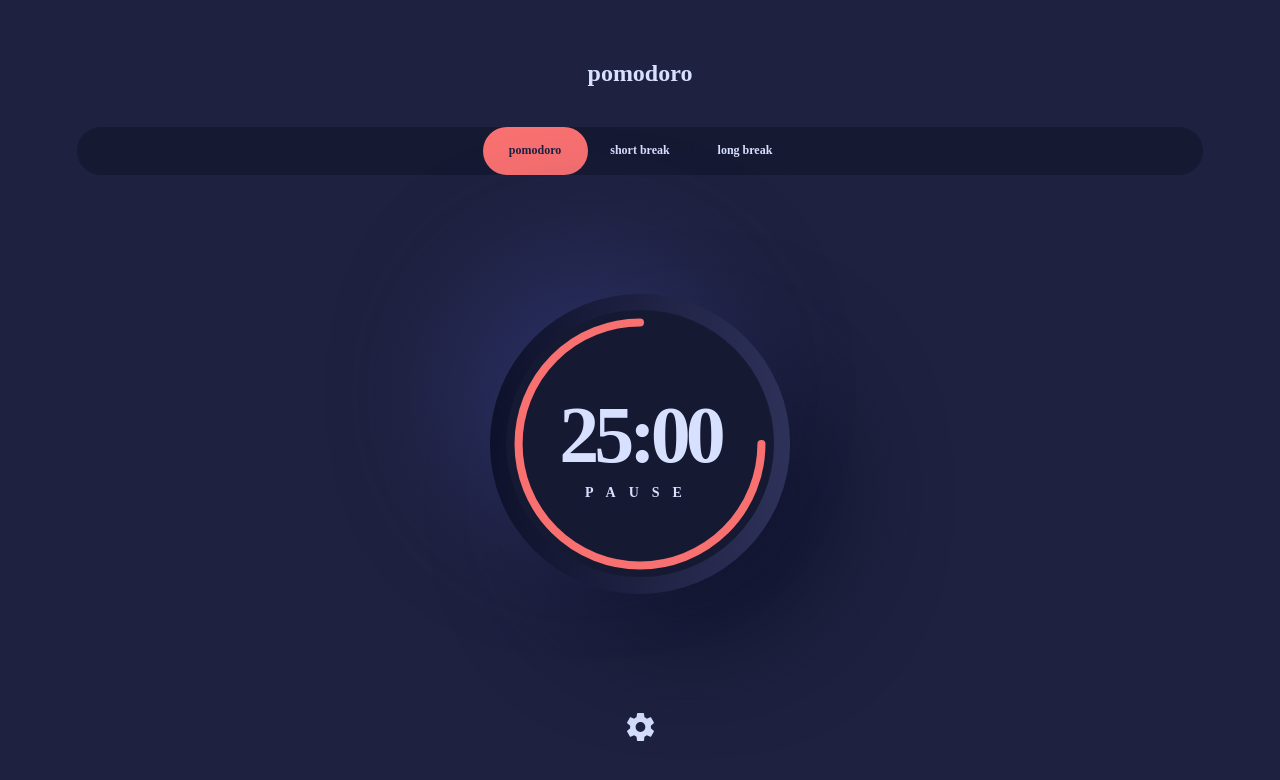
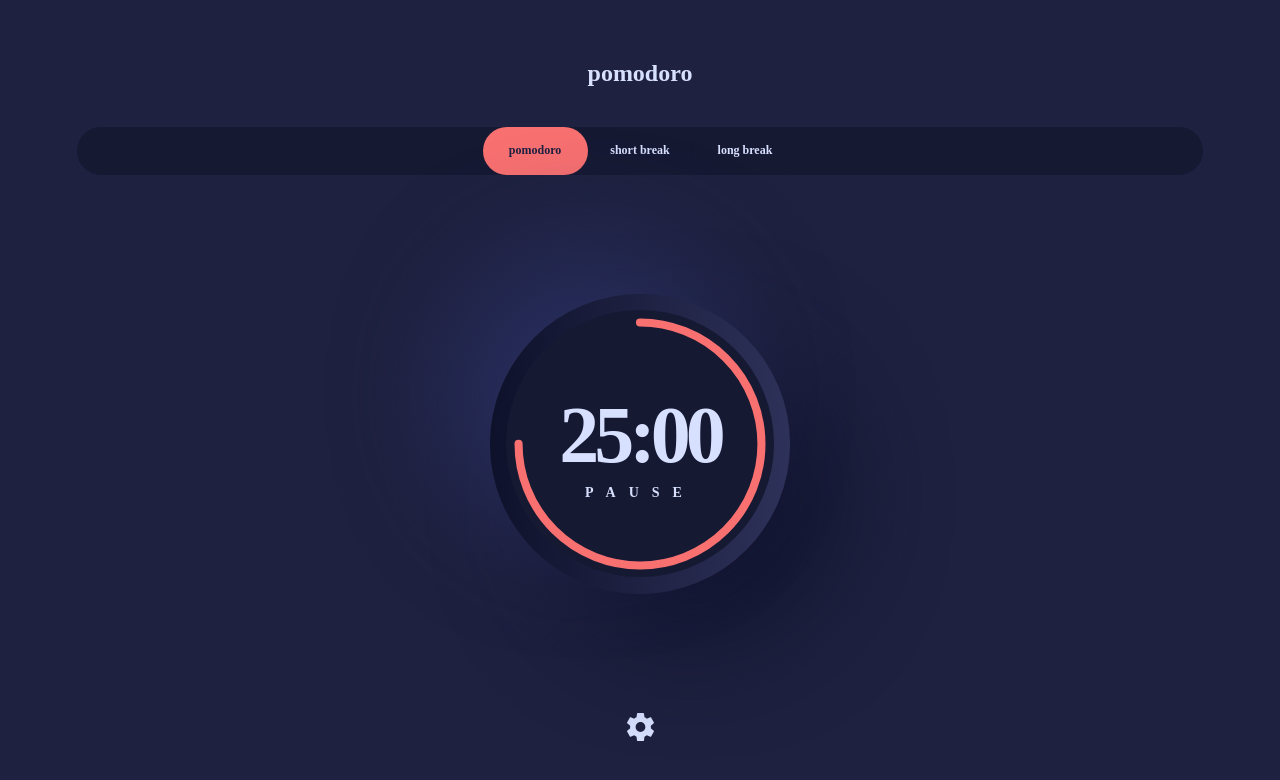
Before and after one commit to ringlochid/pomodoro-app, a React (Vite) app: page / in a window 1280 px wide. Shown: the top 780 px of the page. Built offline with nearby package versions, Linux system fonts and the light colour scheme.

Commit message:
add: setting provider + settings hook

```diff
--- a/src/App.tsx
+++ b/src/App.tsx
@@ -3,14 +3,17 @@ import { ModalContainer } from "./components/modalContainer";
 import { HeaderContainer } from "./components/headerContainer";
 import { ClockContainer } from "./components/clockContainer";
 import { TailContainer } from "./components/tailContainer";
+import { SettingProvider } from "./components/settingProvider";
 
 function App() {
   return (
-    <div className="grid h-svh w-svw bg-blue-850 place-items-center overflow-hidden">
-      <HeaderContainer />
-      <ClockContainer />
-      <TailContainer />
-    </div>
+    <SettingProvider>
+      <div className="grid h-svh w-svw bg-blue-850 place-items-center overflow-hidden">
+        <HeaderContainer />
+        <ClockContainer />
+        <TailContainer />
+      </div>
+    </SettingProvider>
   );
 }
 
--- a/src/components/clockContainer.tsx
+++ b/src/components/clockContainer.tsx
@@ -1,9 +1,10 @@
 import type { JSX } from "react";
+import { useSettingEffect } from "../hooks/useSetting";
 
 export function ProgressRing({ progress }: { progress: number }): JSX.Element {
   const radius = 120;
   const circumference = 2 * Math.PI * radius;
-  const dashOffset = -circumference * (1 - progress);
+  const dashOffset = circumference * (1 - progress);
 
   return (
     <svg
@@ -41,6 +42,7 @@ export function TimerContainer(): JSX.Element {
 }
 
 export function ClockContainer(): JSX.Element {
+  useSettingEffect();
   return (
     <div className="grid place-items-center aspect-square relative gap-0 size-75 clock-container">
       <TimerContainer />
--- a/src/components/settingProvider.tsx
+++ b/src/components/settingProvider.tsx
@@ -0,0 +1,37 @@
+import { useReducer } from "react";
+import type {
+  SettingStateType,
+  SettingActionType,
+} from "../contexts/settingContext";
+
+import { SettingContext } from "../contexts/settingContext";
+
+const reducer = (state: SettingStateType, action: SettingActionType) => {
+  switch (action.type) {
+    case "submitSettings":
+      return {
+        ...state,
+        ...action.payload,
+      };
+    default:
+      throw new Error("unknown action type");
+  }
+};
+
+const initialState: SettingStateType = {
+  pomodoroDuration: 25,
+  shortBreakDuration: 5,
+  longBreakDuration: 15,
+  font: "Sans",
+  color: "red",
+};
+
+export function SettingProvider({ children }: { children: React.ReactNode }) {
+  const [settingState, dispatch] = useReducer(reducer, initialState);
+
+  return (
+    <SettingContext.Provider value={{ settingState, dispatch }}>
+      {children}
+    </SettingContext.Provider>
+  );
+}
--- a/src/contexts/settingContext.ts
+++ b/src/contexts/settingContext.ts
@@ -0,0 +1,35 @@
+import { createContext } from "react";
+
+export type FontType = "Sans" | "Serif" | "Mono";
+
+export type ColorType = "red" | "cyan" | "purple";
+
+export interface SettingStateType {
+  pomodoroDuration: number;
+  shortBreakDuration: number;
+  longBreakDuration: number;
+  font: FontType;
+  color: ColorType;
+}
+
+export interface SettingActionPayloadType {
+  pomodoroDuration?: number;
+  shortBreakDuration?: number;
+  longBreakDuration?: number;
+  font?: FontType;
+  color?: ColorType;
+}
+
+export interface SubmitSettingAction {
+  type: "submitSettings";
+  payload: SettingActionPayloadType | null;
+}
+
+export type SettingActionType = SubmitSettingAction;
+
+export interface SettingContextType {
+  settingState: SettingStateType;
+  dispatch: React.Dispatch<SettingActionType>;
+}
+
+export const SettingContext = createContext<SettingContextType | null>(null);
--- a/src/hooks/useSetting.tsx
+++ b/src/hooks/useSetting.tsx
@@ -0,0 +1,20 @@
+import { useContext, useEffect } from "react";
+import { SettingContext } from "../contexts/settingContext";
+
+export function useSetting() {
+  const context = useContext(SettingContext);
+  if (!context) {
+    throw new Error("useSetting must be used within a SettingProvider");
+  }
+  return context;
+}
+
+export function useSettingEffect() {
+  const { settingState } = useSetting();
+
+  useEffect(() => {
+    const root = document.documentElement;
+    root.dataset.color = settingState.color;
+    root.dataset.font = settingState.font;
+  }, [settingState.color, settingState.font]);
+}
--- a/src/index.css
+++ b/src/index.css
@@ -5,6 +5,8 @@
   --font-sans: "Kumbh Sans";
   --font-serif: "Roboto Slab";
   --font-mono: "Space Mono";
+
+  --font-timer: "Kumbh Sans";
 
   --color-white: #fff;
 
@@ -22,6 +24,30 @@
   --color-grey-200: #e3e1e1;
 
   --color-clock-progress-ring: var(--color-red-400);
+}
+
+html[data-color="red"] {
+  --color-clock-progress-ring: var(--color-red-400);
+}
+
+html[data-color="cyan"] {
+  --color-clock-progress-ring: var(--color-cyan-300);
+}
+
+html[data-color="purple"] {
+  --color-clock-progress-ring: var(--color-purple-400);
+}
+
+html[data-font="Sans"] {
+  --font-timer: var(--font-sans);
+}
+
+html[data-font="Serif"] {
+  --font-timer: var(--font-serif);
+}
+
+html[data-font="Mono"] {
+  --font-timer: var(--font-mono);
 }
 
 @theme {
@@ -125,7 +151,7 @@
   color: var(--colors-blue-100, #d7e0ff);
   text-align: center;
 
-  font-family: "Kumbh Sans";
+  font-family: var(--font-timer);
   font-size: 5rem;
   font-style: normal;
   font-weight: 700;
@@ -138,7 +164,7 @@
   text-align: center;
 
   /* Text Preset 2 (Mobile, Font 1) - Kumbh Sans Bold - 14px - 120% Line Height - 13px Line Spacing */
-  font-family: "Kumbh Sans";
+  font-family: var(--font-timer);
   font-size: 0.875rem;
   font-style: normal;
   font-weight: 700;
```
